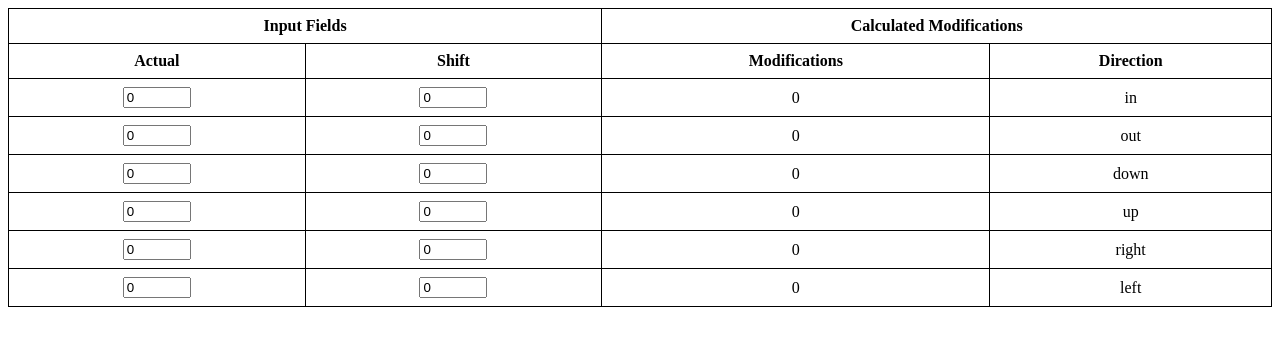
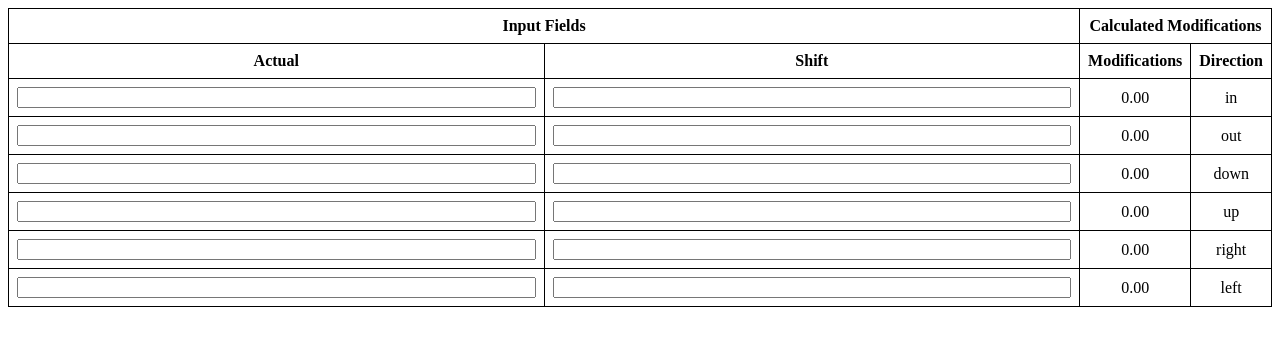
Before and after one commit to nutthakarnch/nutthakarnch.github.io, a plain HTML site: page docs/index.html in a window 1280 px wide. Drawn offline with Linux system fonts and the light colour scheme.

Commit message:
improve ui

```diff
--- a/docs/index.html
+++ b/docs/index.html
@@ -17,7 +17,10 @@
             text-align: center;
         }
         input[type="number"] {
-            width: 60px;
+            width: -webkit-fill-available;
+        }
+        .narrow-column {
+            width: 50px;
         }
     </style>
 </head>
@@ -31,45 +34,45 @@
             <tr>
                 <th>Actual</th>
                 <th>Shift</th>
-                <th>Modifications</th>
-                <th>Direction</th>
+                <th class="narrow-column">Modifications</th>
+                <th class="narrow-column">Direction</th>
             </tr>
         </thead>
         <tbody id="tableBody">
             <tr>
-                <td><input type="number" value="0" oninput="updateModification(this)"></td>
-                <td><input type="number" value="0" oninput="updateModification(this)"></td>
-                <td class="modification">0</td>
+                <td><input type="number" min="-100" max="1000" oninput="updateModification(this)"></td>
+                <td><input type="number" min="-100" max="1000" oninput="updateModification(this)"></td>
+                <td class="modification">0.00</td>
                 <td>in</td>
             </tr>
             <tr>
-                <td><input type="number" value="0" oninput="updateModification(this)"></td>
-                <td><input type="number" value="0" oninput="updateModification(this)"></td>
-                <td class="modification">0</td>
+                <td><input type="number" min="-100" max="1000" oninput="updateModification(this)"></td>
+                <td><input type="number" min="-100" max="1000" oninput="updateModification(this)"></td>
+                <td class="modification">0.00</td>
                 <td>out</td>
             </tr>
             <tr>
-                <td><input type="number" value="0" oninput="updateModification(this)"></td>
-                <td><input type="number" value="0" oninput="updateModification(this)"></td>
-                <td class="modification">0</td>
+                <td><input type="number" min="-100" max="1000" oninput="updateModification(this)"></td>
+                <td><input type="number" min="-100" max="1000" oninput="updateModification(this)"></td>
+                <td class="modification">0.00</td>
                 <td>down</td>
             </tr>
             <tr>
-                <td><input type="number" value="0" oninput="updateModification(this)"></td>
-                <td><input type="number" value="0" oninput="updateModification(this)"></td>
-                <td class="modification">0</td>
+                <td><input type="number" min="-100" max="1000" oninput="updateModification(this)"></td>
+                <td><input type="number" min="-100" max="1000" oninput="updateModification(this)"></td>
+                <td class="modification">0.00</td>
                 <td>up</td>
             </tr>
             <tr>
-                <td><input type="number" value="0" oninput="updateModification(this)"></td>
-                <td><input type="number" value="0" oninput="updateModification(this)"></td>
-                <td class="modification">0</td>
+                <td><input type="number" min="-100" max="1000" oninput="updateModification(this)"></td>
+                <td><input type="number" min="-100" max="1000" oninput="updateModification(this)"></td>
+                <td class="modification">0.00</td>
                 <td>right</td>
             </tr>
             <tr>
-                <td><input type="number" value="0" oninput="updateModification(this)"></td>
-                <td><input type="number" value="0" oninput="updateModification(this)"></td>
-                <td class="modification">0</td>
+                <td><input type="number" min="-100" max="1000" oninput="updateModification(this)"></td>
+                <td><input type="number" min="-100" max="1000" oninput="updateModification(this)"></td>
+                <td class="modification">0.00</td>
                 <td>left</td>
             </tr>
         </tbody>
@@ -85,11 +88,13 @@
         }
 
         function calculateModification(actual, shift, direction) {
+            let result;
             if (direction === 'in' || direction === 'down' || direction === 'right') {
-                return actual + shift;
+                result = actual + shift;
             } else if (direction === 'out' || direction === 'up' || direction === 'left') {
-                return actual - shift;
+                result = actual - shift;
             }
+            return result.toFixed(2);
         }
     </script>
 </body>
```
